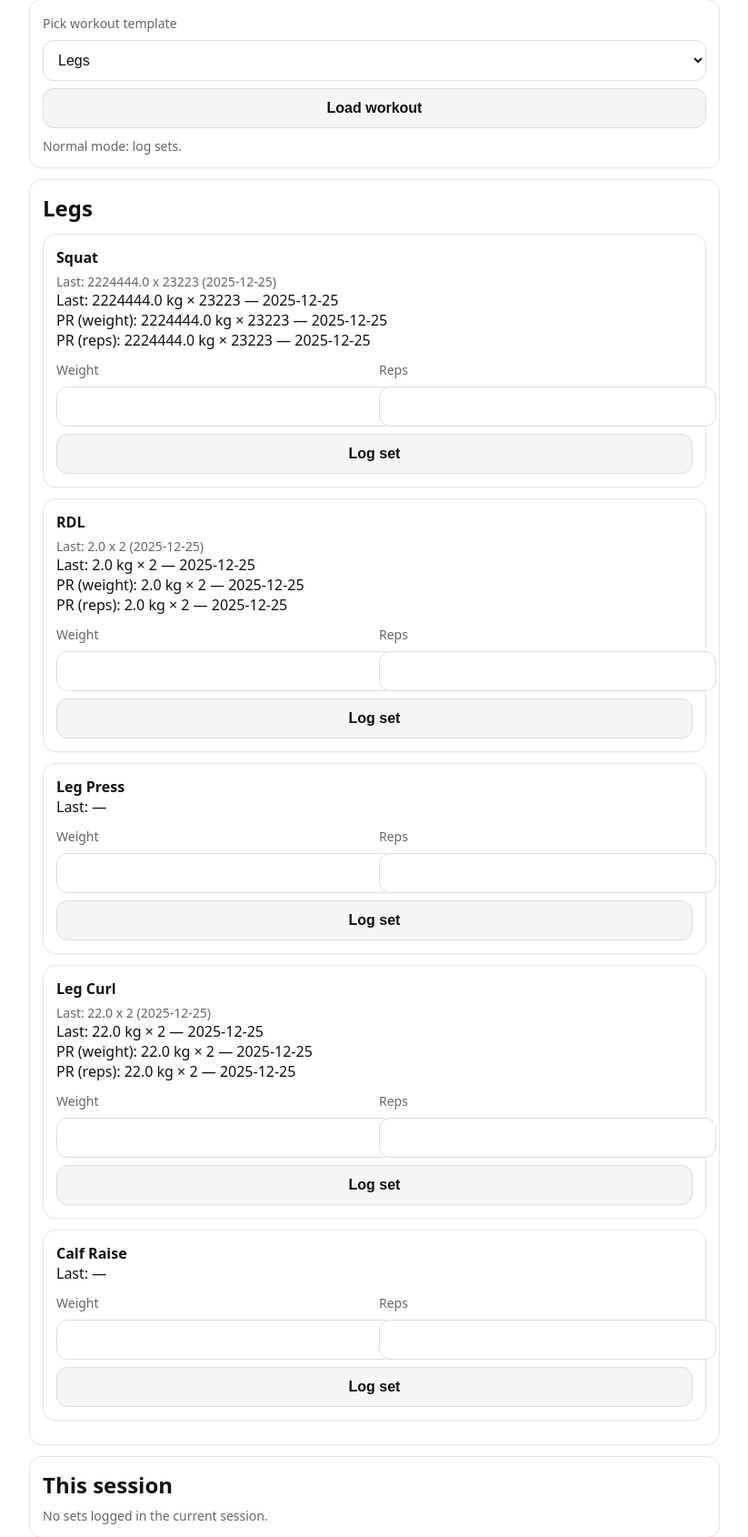
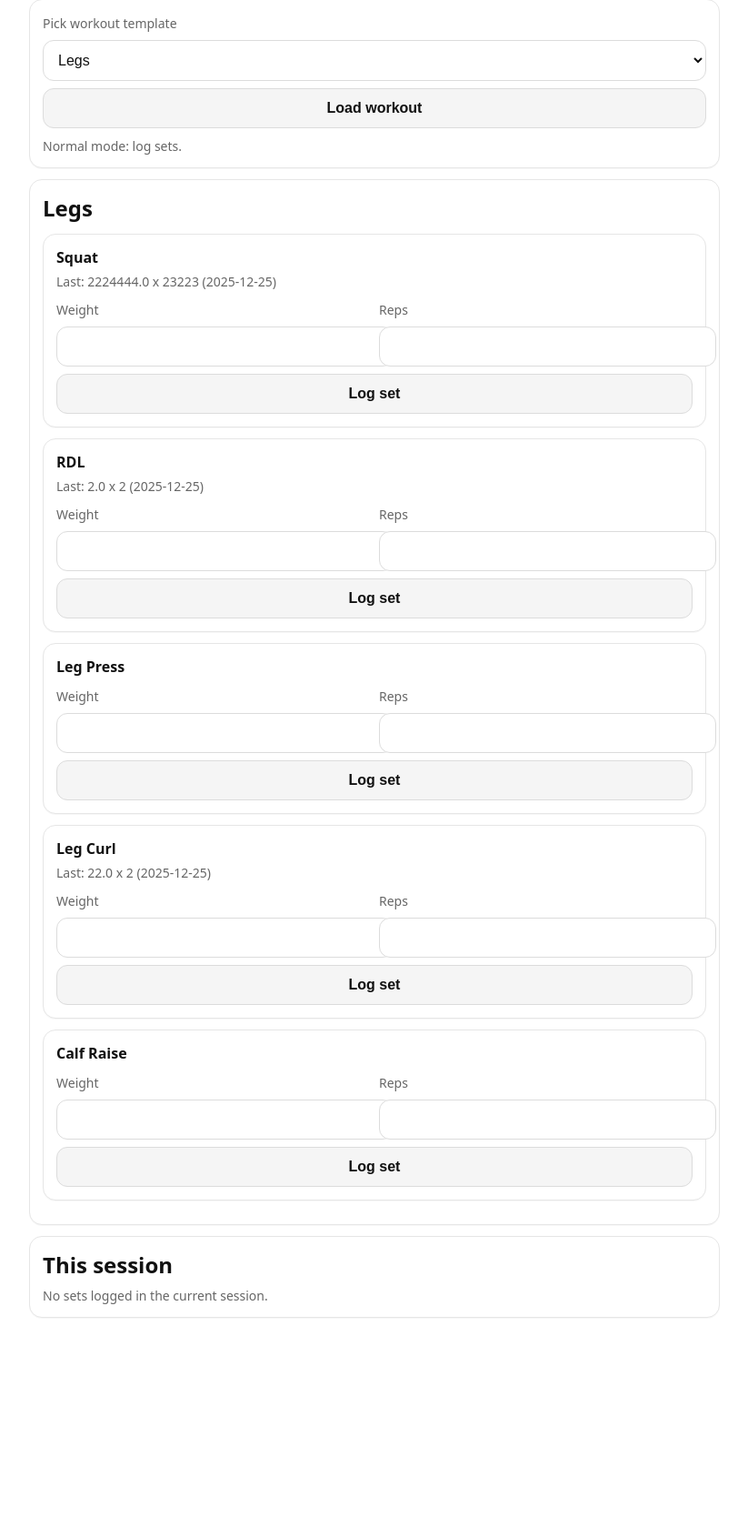
Before and after one commit to zakosm/gym-log, a FastAPI app: page / in a window 1280 px wide. Shown: the part 99-1789 px from the top of the page at 91% size, without its empty margins (228-1051 px from the left). After the commit the page ends 1548 px from the top, so only its background shows below. Run offline with FastAPI, Linux system fonts and the light colour scheme; data comes from the database, SQL or seed files in the repository.

Commit message:
wentback

```diff
--- a/app/main.py
+++ b/app/main.py
@@ -178,61 +178,6 @@ def fetch_last_for_exercises(exercise_names: list[str]):
         return {r["exercise"]: dict(r) for r in rows}
 
 
-def fetch_prs_for_exercises(exercise_names: list[str]):
-    """Return both highest-weight and highest-rep sets per exercise.
-
-    Result format:
-      {
-        "Bench Press": {
-            "weight_pr": {"exercise": "...", "weight": 120.0, "reps": 3, "day": "2026-01-01"},
-            "reps_pr":   {"exercise": "...", "weight": 90.0,  "reps": 12, "day": "2026-02-01"},
-        },
-        ...
-      }
-    """
-    if not exercise_names:
-        return {}
-
-    placeholders = ",".join(["?"] * len(exercise_names))
-    prs: dict = {}
-
-    with db_conn() as conn:
-        # best by weight
-        rows_w = conn.execute(f"""
-            SELECT se.exercise, se.weight, se.reps, se.day
-            FROM set_entries se
-            JOIN (
-                SELECT exercise, MAX(weight) AS max_w
-                FROM set_entries
-                WHERE exercise IN ({placeholders})
-                GROUP BY exercise
-            ) maxes ON maxes.exercise = se.exercise AND maxes.max_w = se.weight
-            GROUP BY se.exercise
-        """, exercise_names).fetchall()
-
-        # best by reps
-        rows_r = conn.execute(f"""
-            SELECT se.exercise, se.weight, se.reps, se.day
-            FROM set_entries se
-            JOIN (
-                SELECT exercise, MAX(reps) AS max_r
-                FROM set_entries
-                WHERE exercise IN ({placeholders})
-                GROUP BY exercise
-            ) maxes ON maxes.exercise = se.exercise AND maxes.max_r = se.reps
-            GROUP BY se.exercise
-        """, exercise_names).fetchall()
-
-        for r in rows_w:
-            ex = r["exercise"]
-            prs.setdefault(ex, {})["weight_pr"] = dict(r)
-        for r in rows_r:
-            ex = r["exercise"]
-            prs.setdefault(ex, {})["reps_pr"] = dict(r)
-
-    return prs
-
-
 def get_active_session_id(template_id: int, day: str):
     with db_conn() as conn:
         row = conn.execute("""
@@ -322,7 +267,6 @@ def home(request: Request, t: int | None = None, edit: int = 0):
 
     exercise_names = [ex["name"] for ex in exercises]
     last = fetch_last_for_exercises(exercise_names)
-    prs = fetch_prs_for_exercises(exercise_names)
 
     today = date.today().isoformat()
 
@@ -337,7 +281,6 @@ def home(request: Request, t: int | None = None, edit: int = 0):
             "selected_template": selected_template,
             "exercises": exercises,
             "last": last,
-            "prs": prs,
             "today": today,
             "edit": (edit == 1),
 
--- a/app/templates/index.html
+++ b/app/templates/index.html
@@ -182,24 +182,6 @@
                 </div>
               {% endif %}
 
-              {% if last.get(ex.name) %}
-                <div class="last">
-                  Last: {{ last[ex.name].weight }} kg × {{ last[ex.name].reps }} — {{ last[ex.name].day }}
-                </div>
-              {% else %}
-                <div class="last">Last: —</div>
-              {% endif %}
-
-              {% set p = prs.get(ex.name) %}
-              {% if p %}
-                {% if p.weight_pr %}
-                  <div class="pr">PR (weight): {{ p.weight_pr.weight }} kg × {{ p.weight_pr.reps }} — {{ p.weight_pr.day }}</div>
-                {% endif %}
-                {% if p.reps_pr %}
-                  <div class="pr">PR (reps): {{ p.reps_pr.weight }} kg × {{ p.reps_pr.reps }} — {{ p.reps_pr.day }}</div>
-                {% endif %}
-              {% endif %}
-
               {% if edit %}
                 <form method="post" action="/template/remove_exercise" style="margin-top:10px;">
                   <input type="hidden" name="template_id" value="{{ selected_template.id }}">
@@ -254,17 +236,6 @@
               <li>
                 <strong>{{ r.exercise }}</strong> — {{ r.weight }} x {{ r.reps }}
                 <span class="muted">({{ r.workout }}, {{ r.day }})</span>
-              </li>
-            {% endfor %}
-          </ul>
-        {% endif %}
-
-        {% if active_session_id %}
-          <h3>Session log</h3>
-          <ul class="session-sets">
-            {% for s in session_sets %}
-              <li>
-                <strong>{{ s.exercise }}</strong> — {{ s.weight }} kg × {{ s.reps }} <small>({{ s.created_at }})</small>
               </li>
             {% endfor %}
           </ul>
```
